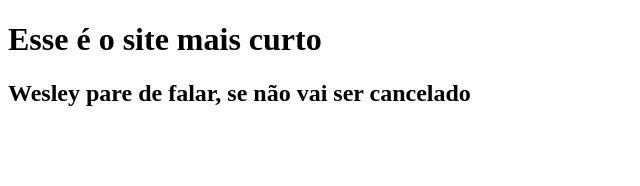
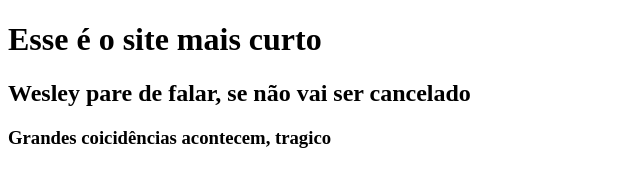
Before and after one commit to PHFA17/AulaGit, a plain HTML site: page index.html in a window 1280 px wide. Shown: the whole page, without its empty margins (0-640 px from the left). Drawn offline with Linux system fonts and the light colour scheme.

Commit message:
commit3 14-04

```diff
--- a/index.html
+++ b/index.html
@@ -12,6 +12,7 @@
 
     <h1>Esse é o site mais curto</h1>
     <h2>Wesley pare de falar, se não vai ser cancelado</h2>
+    <h3>Grandes coicidências acontecem, tragico</h3>
 
 </body>
 </html>
```
